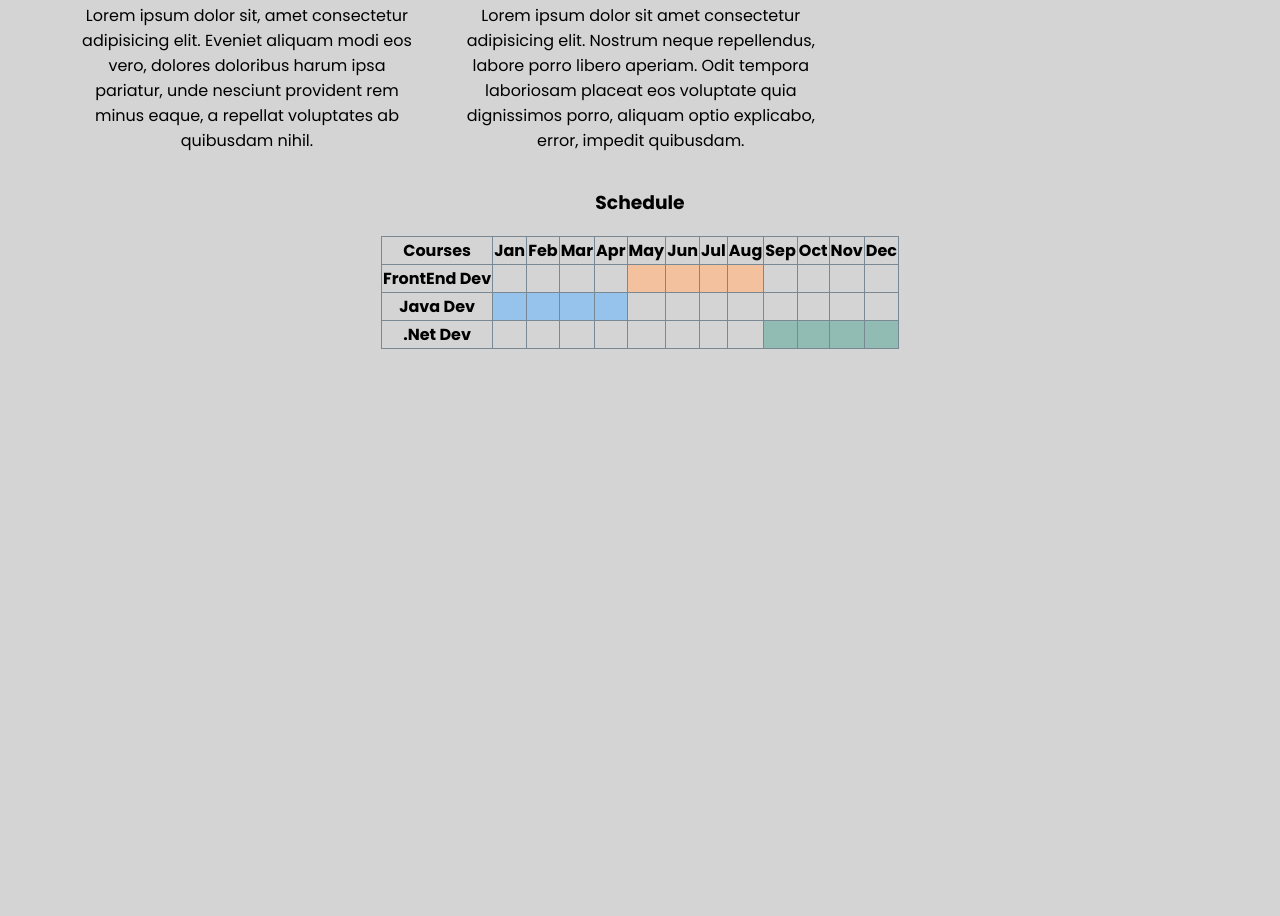
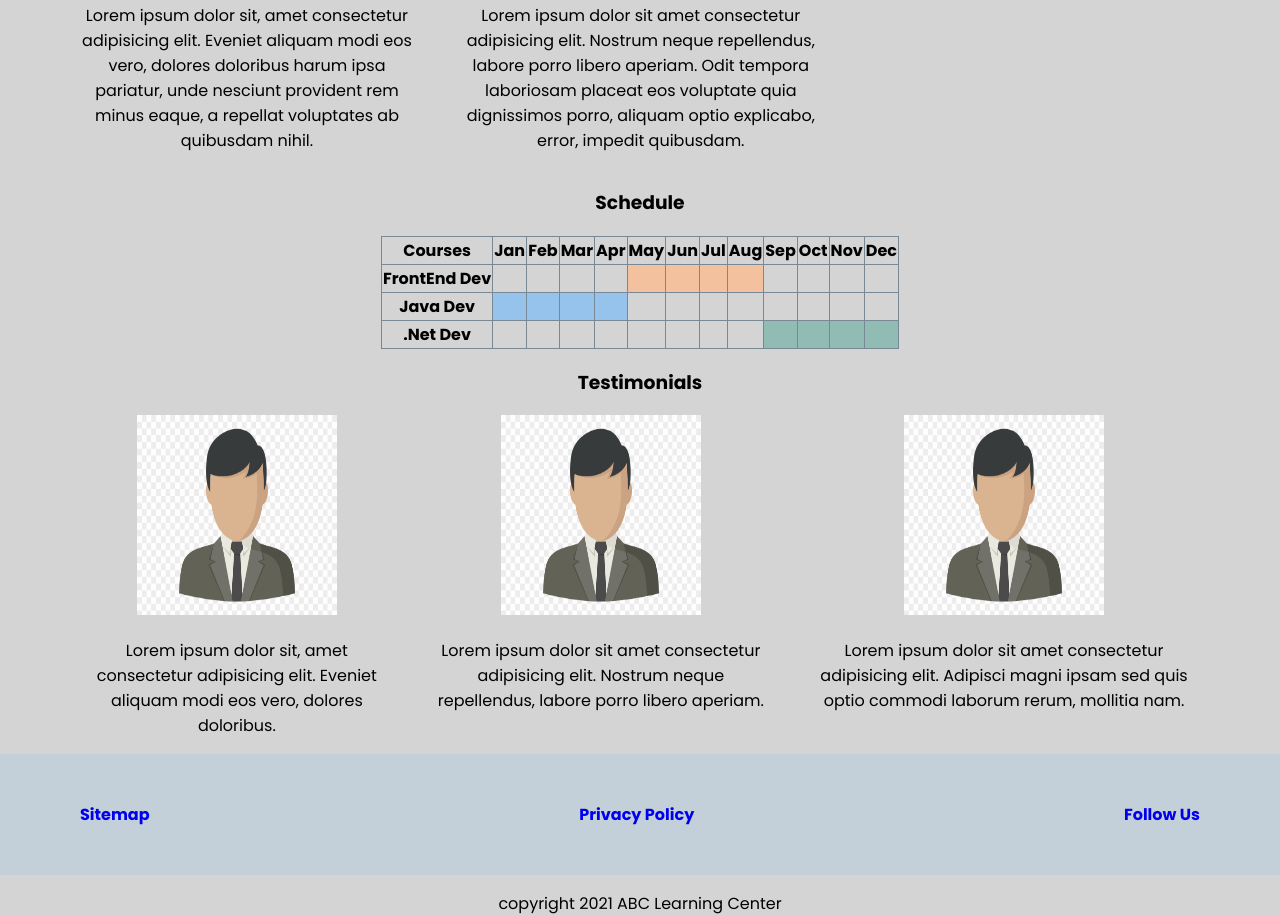
Before and after one commit to rudiansyahirun/ABC-Learning-Center, a plain HTML site: page index.html in a window 1280 px wide. Shown: the part 1086-2002 px from the top of the page. Before the commit the page ends 1435 px from the top, so only its background shows below. Drawn offline with Linux system fonts and the light colour scheme.

Commit message:
add pages
adding sitemap and policy html

```diff
--- a/index.html
+++ b/index.html
@@ -38,7 +38,6 @@
         </div>
     </header>
     <section>
-        <!-- <h2 style="text-align: center;">Courses</h2> -->
         <div style="display: flex; justify-content:center;">
             <div style="padding-left: 5rem; text-align: center;">
                 <h3>Become a FrondEnd Developer</h3>
@@ -136,6 +135,43 @@
             </tr>
         </table>
     </section>
+    <section style="text-align:center;">
+        <h3>Testimonials</h3>
+        <div style="display: flex; justify-content:center;">
+            <div style="padding-left: 5rem; text-align: center;">
+                <img width="200px" height="200px" src="/Images/dummyMan.png" alt="Testimony1">
+                <p>
+                    Lorem ipsum dolor sit, amet consectetur adipisicing elit. Eveniet aliquam modi eos vero, dolores
+                    doloribus.
+                </p>
+            </div>
+            <div style="padding: 0 2.5rem; text-align: center;">
+                <img width="200px" height="200px" src="/Images/dummyMan.png" alt="Testimony2">
+                <p>
+                    Lorem ipsum dolor sit amet consectetur adipisicing elit. Nostrum neque repellendus, labore porro
+                    libero
+                    aperiam.
+                </p>
+            </div>
+            <div style="padding-right: 5rem; text-align: center;">
+                <img width="200px" height="200px" src="/Images/dummyMan.png" alt="Testimony3">
+                <p>Lorem ipsum dolor sit amet consectetur adipisicing elit. Adipisci magni ipsam sed quis optio commodi
+                    laborum
+                    rerum, mollitia nam.
+                </p>
+            </div>
+        </div>
+    </section>
+    <footer>
+        <div class="site" style="display: flex; justify-content:center; background-color: #c3cfd9;">
+            <a href="/sitemap.html" style="padding-left: 5rem; margin-right: auto;">Sitemap</a>
+            <a href="/policy.html">Privacy Policy</a>
+            <a href="#" style="padding-right: 5rem; margin-left: auto;">Follow Us</a>
+        </div>
+        <div style="text-align: center;">
+            <p>copyright 2021 ABC Learning Center</p>
+        </div>
+    </footer>
 </body>
 
 </html>
--- a/style.css
+++ b/style.css
@@ -133,3 +133,10 @@ tr.jv td:nth-child(2), tr.jv td:nth-child(3), tr.jv td:nth-child(4), tr.jv td:nt
 tr.nt td:nth-child(10), tr.nt td:nth-child(11), tr.nt td:nth-child(12), tr.nt td:nth-child(13){
     background-color: #90bcb3;
 }
+/* Footer */
+footer a{
+    font-weight: bolder;
+}
+footer .site{
+    padding: 3rem 0;
+}
```
Also changed, not shown: policy.html (added, +31 -0 lines), sitemap.html (added, +31 -0 lines).
